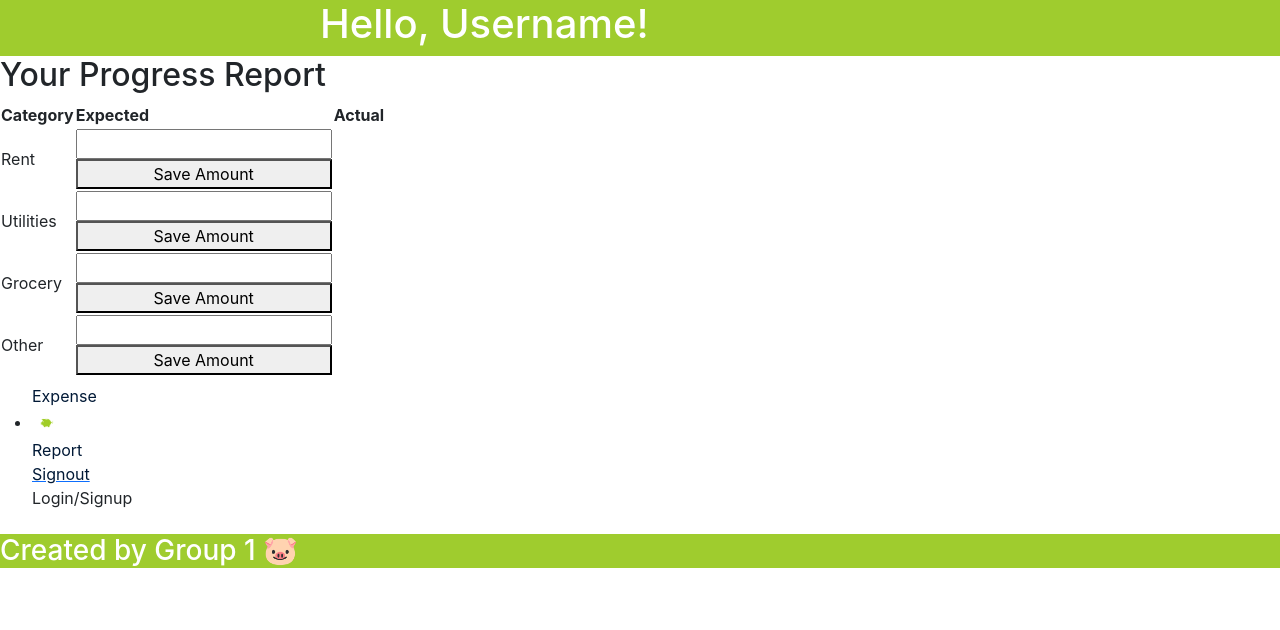
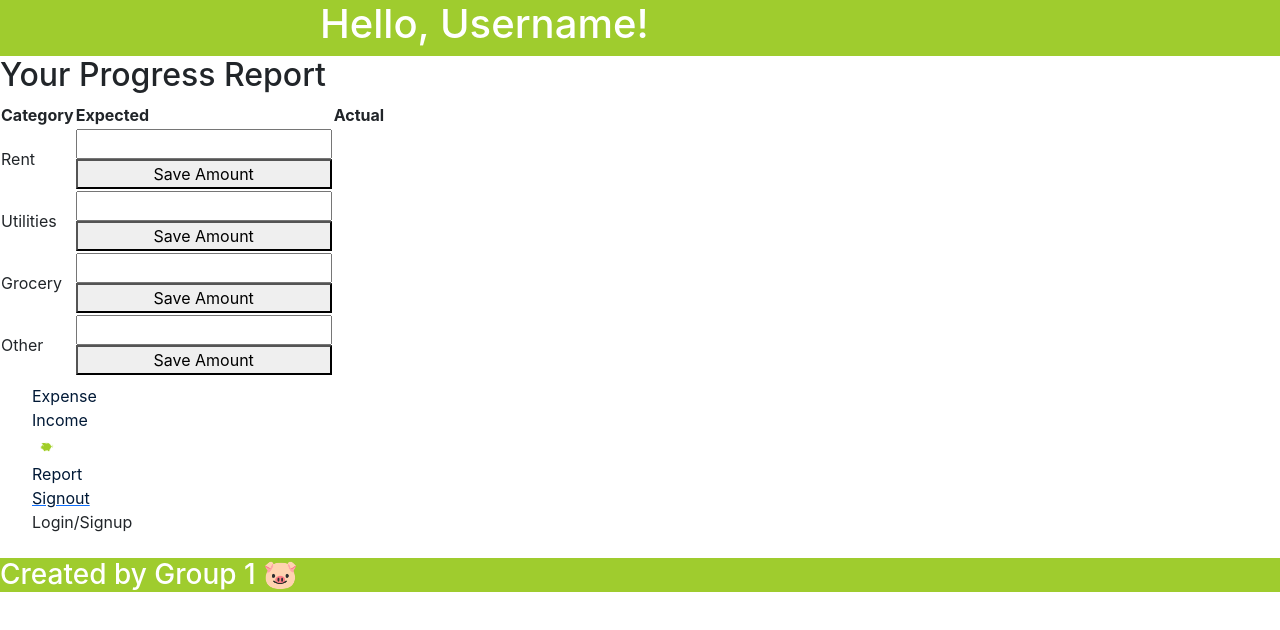
Before and after one commit to emsaw721/stacks-on-stacks, a React (Create React App) app in the folder client/: page /planner in a window 1280 px wide. Shown: the top 630 px of the page. Built offline with nearby package versions, Linux system fonts and the light colour scheme.

Commit message:
adding login/logout on

```diff
--- a/client/src/components/Navbar.js
+++ b/client/src/components/Navbar.js
@@ -15,10 +15,15 @@ const Navbar = () => {
         // {Auth.loggedin() ? (
         <section className='navcontainer'>
             <nav className='navbar' >
-                <ul>
+                <ul className='nav-list'>
                     <li className='nav-item'>
                         {/* <Link to '/expense' className='nav-link'> */}
                         <span className='link-text'>Expense</span>
+                        {/* </Link> */}
+                    </li>
+                    <li className='nav-item'>
+                        {/* <Link to '/income' className='nav-link'> */}
+                        <span className='link-text'>Income</span>
                         {/* </Link> */}
                     </li>
                     <li className='dash-icon'>
```
